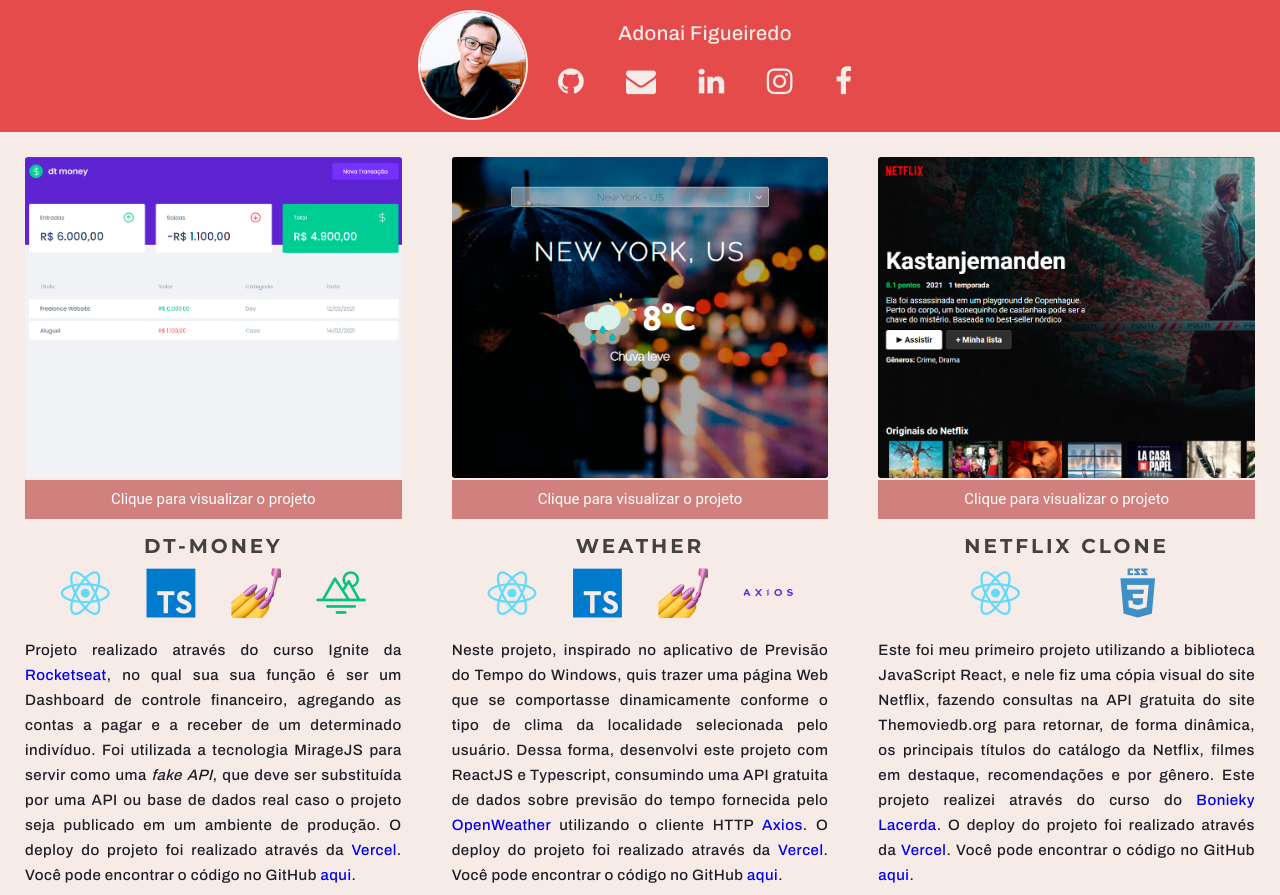
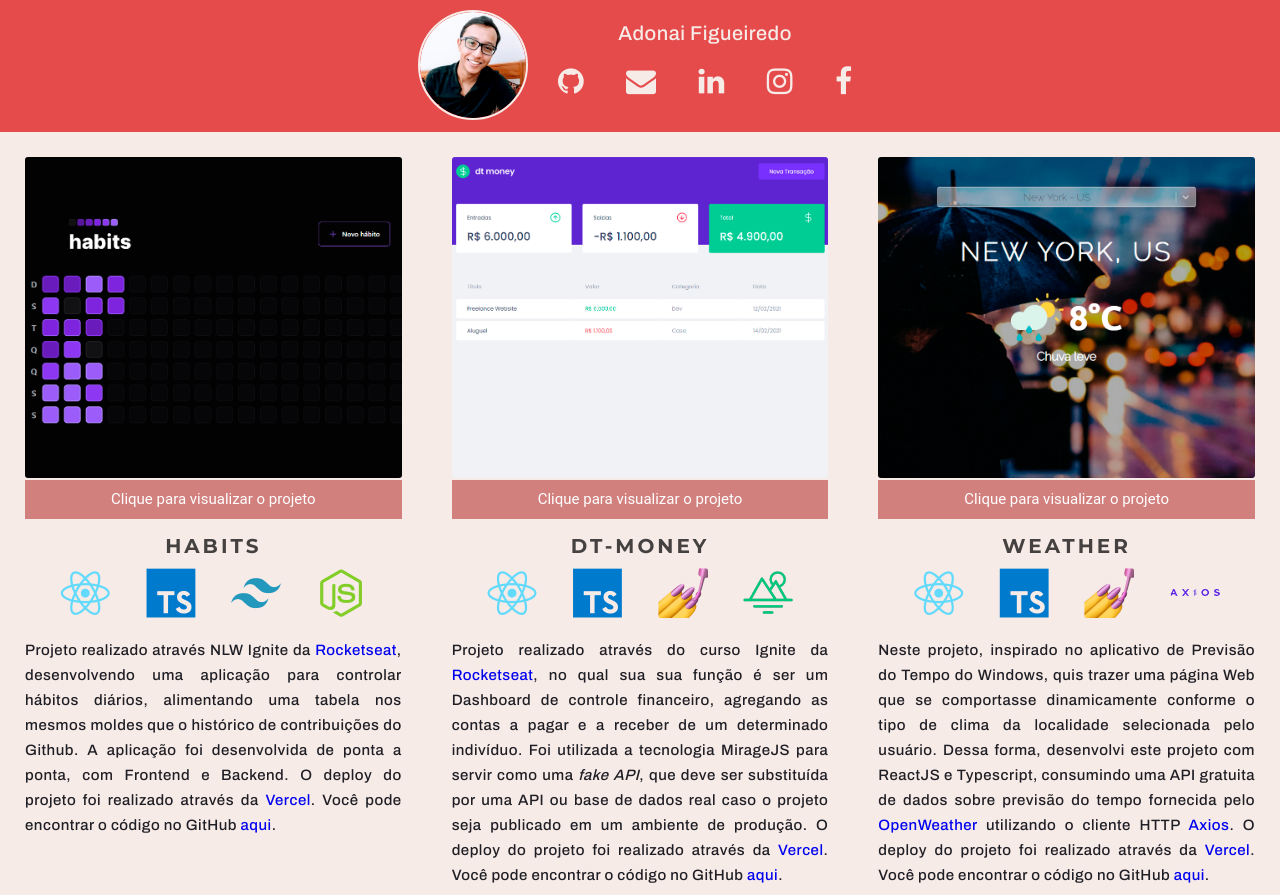
Before and after one commit to oliveiradonai/Portifolio_Producao, a plain HTML site: page index.html in a window 1280 px wide. Shown: the top 895 px of the page. Drawn offline with nearby package versions, Linux system fonts and the light colour scheme.

Commit message:
Add Habits project

```diff
--- a/index.html
+++ b/index.html
@@ -36,8 +36,8 @@
 	<link rel="stylesheet" href="index.css?version=1.1.0">
 	<link rel="shortcut icon" href="img/favicon.png">
 	<link rel="stylesheet" href="https://cdnjs.cloudflare.com/ajax/libs/font-awesome/4.7.0/css/font-awesome.min.css">
-	<link rel="stylesheet" href="https://cdn.jsdelivr.net/gh/devicons/devicon@v2.10.1/devicon.min.css">
-	<link rel="stylesheet" type="text/css" href="www/slick-1.8.1/slick/slick.css"/>
+	<link rel="stylesheet" href="https://cdn.jsdelivr.net/gh/devicons/devicon@v2.15.1/devicon.min.css">
+	<link rel="stylesheet" type="text/css" href="www/slick-1.8.1/slick/slick.css" />
 	<link rel="stylesheet" type="text/css" href="www/slick-1.8.1/slick/slick-theme.css" />
 </head>
 
@@ -69,6 +69,31 @@
 		<div class="container">
 			<div class="projects carousel d-none">
 				<div class="project">
+					<a href="https://adnfig-habits.vercel.app/" target="_blank">
+						<figure>
+							<img src="img\habits.png" alt="Habits">
+							<div class="overlay">Clique para visualizar o projeto</div>
+						</figure>
+					</a>
+					<h2>HABITS</h2>
+					<div class="technologies">
+						<i class="devicon-react-original colored" title="React"></i>
+						<i class="devicon-typescript-plain colored" title="Typescript"></i>
+						<i class="devicon-tailwindcss-plain colored" title="Tailwind"></i>
+						<i class="devicon-nodejs-plain colored"></i>
+					</div>
+					<p>
+						Projeto realizado através NLW Ignite da <a href="https://www.rocketseat.com.br/"
+							target="_blank">Rocketseat</a>, desenvolvendo uma aplicação para controlar hábitos
+						diários, alimentando uma tabela nos mesmos moldes que o histórico de contribuições do Github.
+						A aplicação foi desenvolvida de ponta a ponta, com Frontend e Backend.
+						O deploy do projeto foi realizado através da <a href="https://vercel.com"
+							target="_blank">Vercel</a>.
+						Você pode encontrar o código no GitHub <a href="https://github.com/oliveiradonai/dt-money"
+							target="_blank">aqui</a>.
+					</p>
+				</div>
+				<div class="project">
 					<a href="https://adnfig-dt-money.vercel.app/" target="_blank">
 						<figure>
 							<img src="img\dt-money.png" alt="DT Money image">
@@ -79,7 +104,8 @@
 					<div class="technologies">
 						<i class="devicon-react-original colored" title="React"></i>
 						<i class="devicon-typescript-plain colored" title="Typescript"></i>
-						<img src="img/technologies/styled-components.png" alt="Styled Components" title="Styled Components">
+						<img src="img/technologies/styled-components.png" alt="Styled Components"
+							title="Styled Components">
 						<img src="img/technologies/mirage-js.png" alt="Mirage JS" title="Mirage JS">
 					</div>
 					<p>
@@ -93,7 +119,8 @@
 						substituída por uma API ou base de dados real caso o projeto seja publicado em
 						um ambiente
 						de produção.
-						O deploy do projeto foi realizado através da <a href="https://vercel.com" target="_blank">Vercel</a>.
+						O deploy do projeto foi realizado através da <a href="https://vercel.com"
+							target="_blank">Vercel</a>.
 						Você pode encontrar o código no GitHub <a href="https://github.com/oliveiradonai/dt-money"
 							target="_blank">aqui</a>.
 					</p>
@@ -109,7 +136,8 @@
 					<div class="technologies">
 						<i class="devicon-react-original colored" title="React"></i>
 						<i class="devicon-typescript-plain colored" title="Typescript"></i>
-						<img src="img/technologies/styled-components.png" alt="Styled Components" title="Styled Components">
+						<img src="img/technologies/styled-components.png" alt="Styled Components"
+							title="Styled Components">
 						<img src="img/technologies/axios.png" alt="Axios" title="Axios">
 					</div>
 					<p>
@@ -153,7 +181,8 @@
 							href="https://www.youtube.com/channel/UCw9mYSlqKRXI6l4vH-tAYpQ" target="_blank">Bonieky
 							Lacerda</a>. O deploy do projeto foi realizado através da <a href="https://vercel.com"
 							target="_blank">Vercel</a>. Você pode encontrar o
-						código no GitHub <a href="https://github.com/oliveiradonai/netflix-clone" target="_blank">aqui</a>.
+						código no GitHub <a href="https://github.com/oliveiradonai/netflix-clone"
+							target="_blank">aqui</a>.
 					</p>
 				</div>
 				<div class="project">
@@ -199,8 +228,8 @@
 						final. Assim como todos meus outros projetos, decidi desenvolvê-lo sem a
 						utilização de
 						Bootstrap, como método de aprendizado. Você
-						pode encontrar o código no GitHub <a href="https://github.com/oliveiradonai/one-page-institutional"
-							target="_blank">aqui</a>.
+						pode encontrar o código no GitHub <a
+							href="https://github.com/oliveiradonai/one-page-institutional" target="_blank">aqui</a>.
 					</p>
 				</div>
 				<div class="project">
@@ -226,8 +255,8 @@
 						áudio no rodapé do site. Seu desenvolvimento foi feito especificamente para o
 						computador,
 						sem nenhuma responsividade em dispositivos
-						móveis. Você pode encontrar o código no GitHub <a href="https://github.com/oliveiradonai/audio-responsive"
-							target="_blank">aqui</a>.
+						móveis. Você pode encontrar o código no GitHub <a
+							href="https://github.com/oliveiradonai/audio-responsive" target="_blank">aqui</a>.
 					</p>
 				</div>
 				<div class="project">
@@ -239,7 +268,7 @@
 					</a>
 					<h2>PRICE BOT - em manutenção</h2>
 					<div class="technologies">
-						<img src="https://cdn.jsdelivr.net/gh/devicons/devicon/icons/nodejs/nodejs-original-wordmark.svg" title="NodeJS" alt="NodeJS logo" />
+						<i class="devicon-nodejs-plain colored" title="Node"></i>
 						<i class="devicon-jquery-plain-wordmark colored" title="JQuery"></i>
 						<img src="img/technologies/puppeteer.png" alt="Puppeteer" title="Puppeteer">
 						<img src="img/technologies/json-server.png" alt="JSON Server" title="JSON Server">
```
Also changed, not shown: img/habits.png (added).
